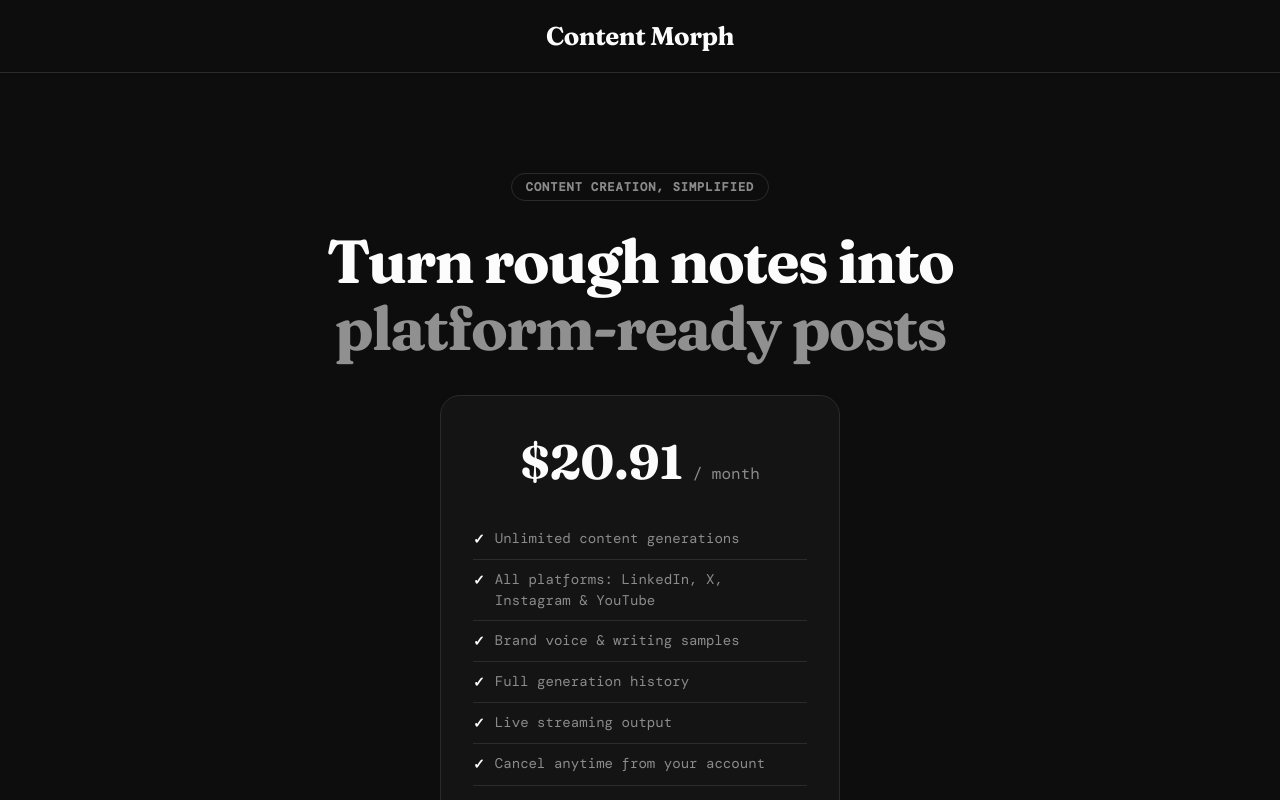
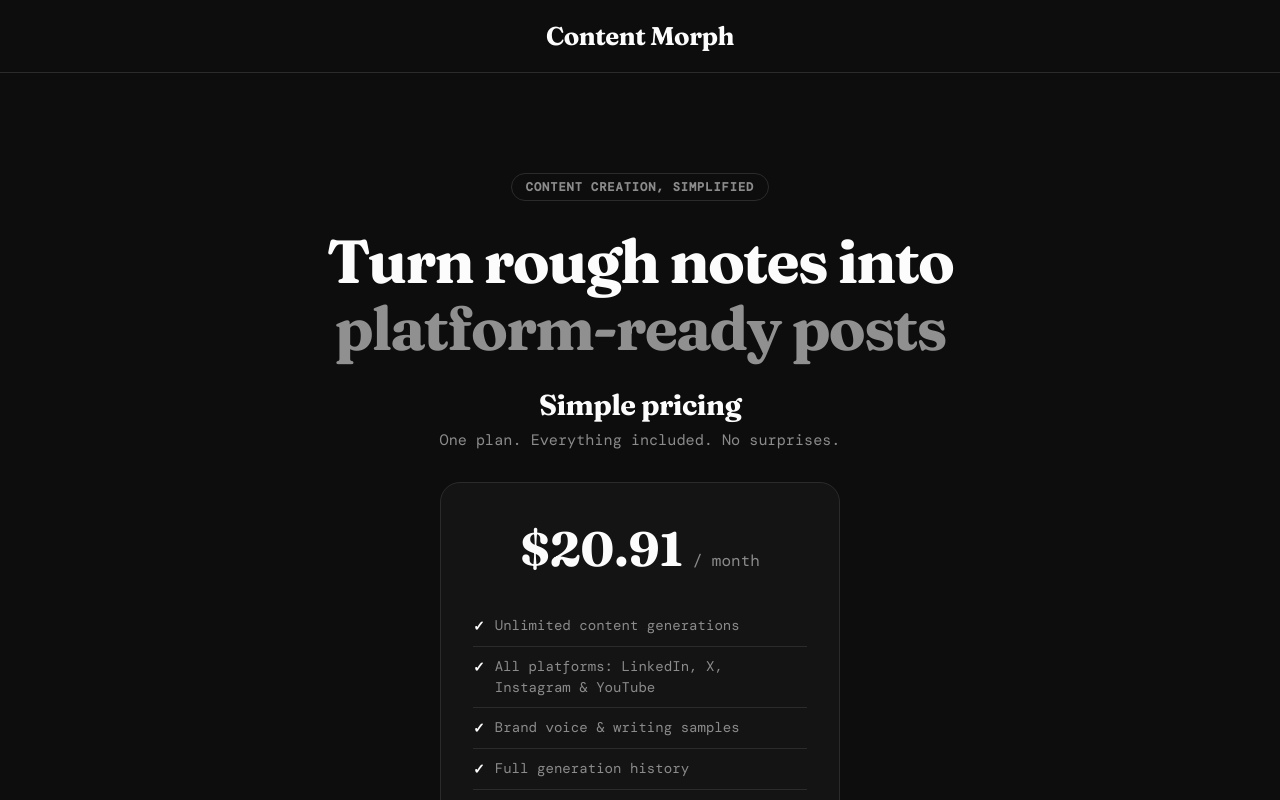
Before and after one commit to chmod776/content-morph, a React (Vite) app: page / in a window 1280 px wide. Shown: the top 800 px of the page. Built offline with nearby package versions, Linux system fonts and the light colour scheme; no server answers; a web font is replaced by a local one.

Commit message:
Add Simple pricing heading above hero pricing card; remove duplicate pricing section

```diff
--- a/src/components/LandingPage.jsx
+++ b/src/components/LandingPage.jsx
@@ -96,6 +96,8 @@
           <span style={s.heroAccent}>platform-ready posts</span>
         </h1>
         <div style={{ ...heroItem(240), display: 'flex', flexDirection: 'column', alignItems: 'center' }}>
+          <h2 style={{ ...s.sectionTitle, marginBottom: '8px' }}>Simple pricing</h2>
+          <p style={{ ...s.heroPricingSubtitle, marginBottom: '24px' }}>One plan. Everything included. No surprises.</p>
           <div style={s.heroPricingCard}>
             <div style={s.heroPricingAmount}>
               <span style={s.heroPricingDollar}>$20.91</span>
@@ -283,6 +285,13 @@
     color: 'var(--text-muted)',
     margin: 0,
     opacity: 0.6,
+    textAlign: 'center',
+  },
+
+  heroPricingSubtitle: {
+    fontSize: '0.95rem',
+    color: 'var(--text-muted)',
+    margin: 0,
     textAlign: 'center',
   },
 
```
Also changed, not shown: attached_assets/image_1784576367843.png (added).
